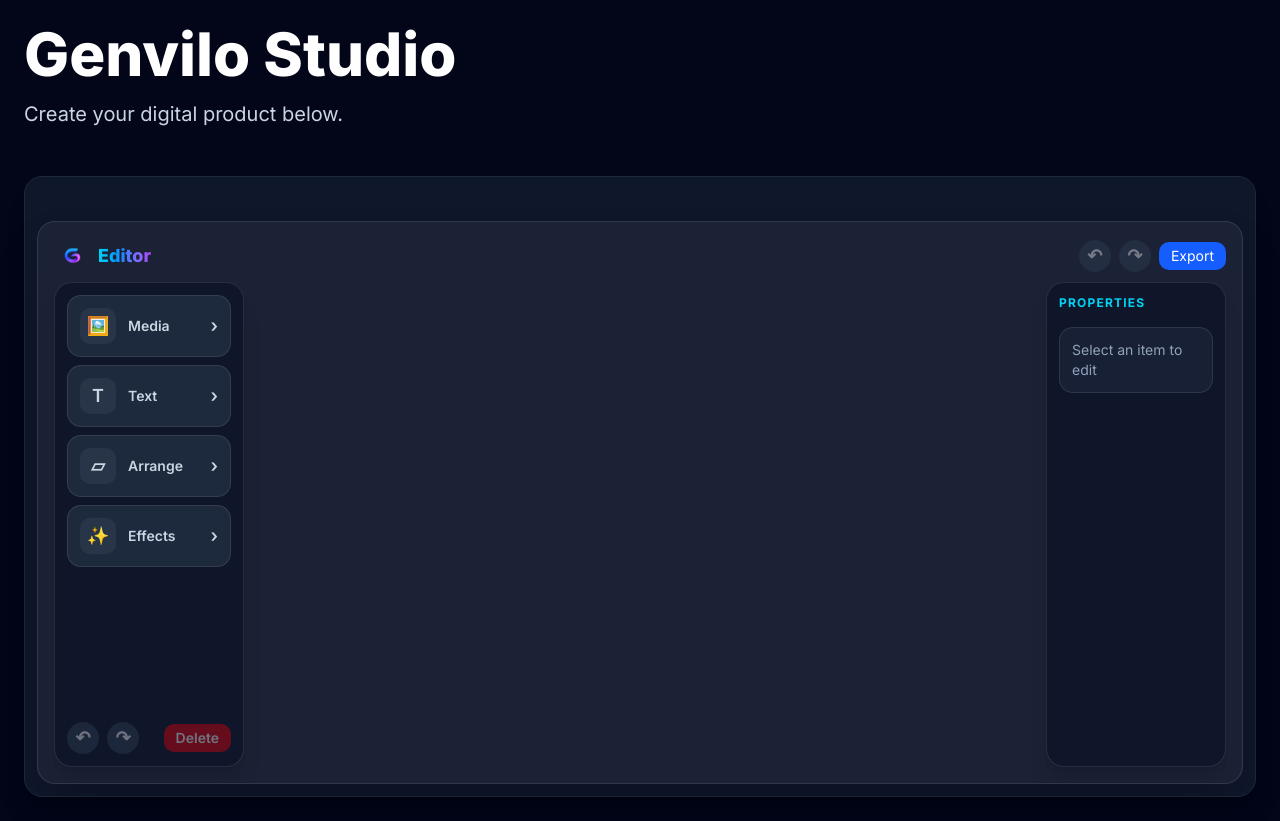
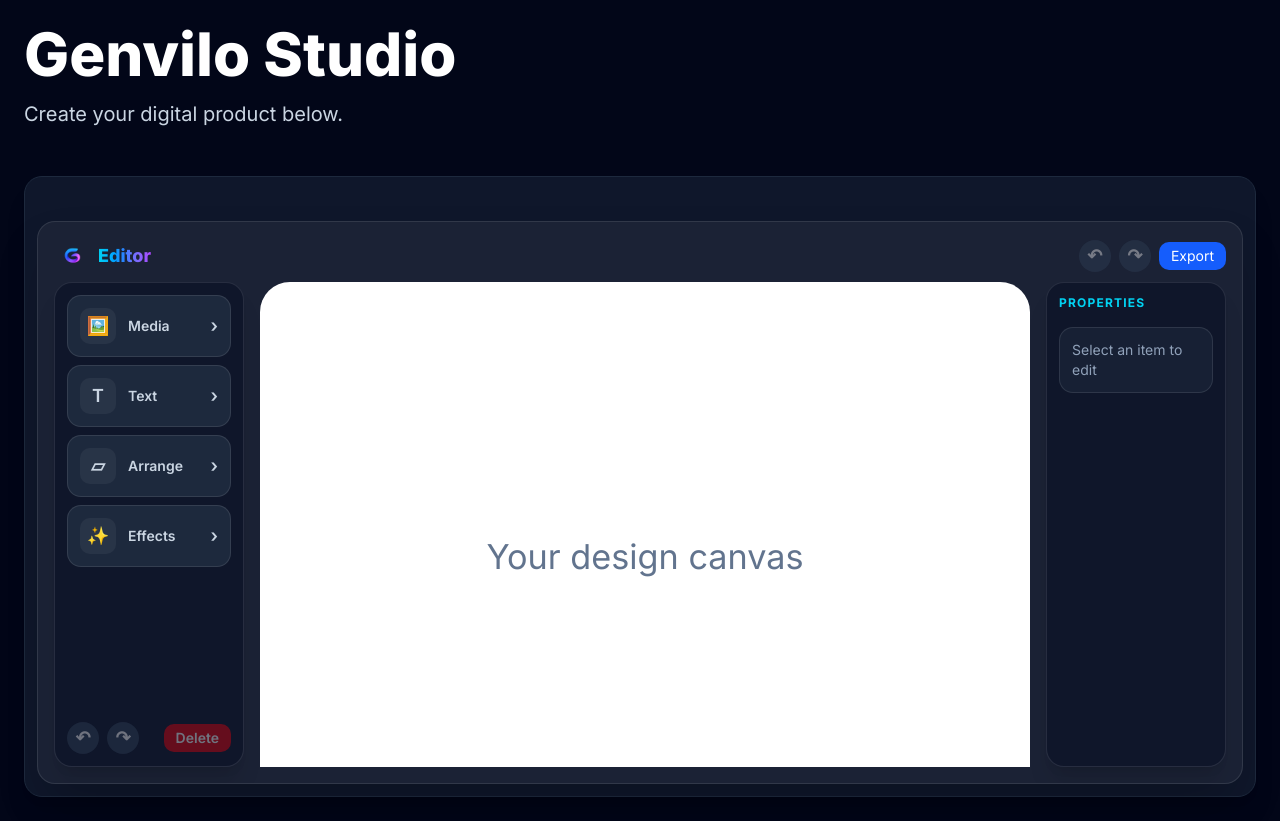
Before and after one commit to Stewey95/yourdesign, a Next.js app: page /create in a window 1280 px wide. Built offline with nearby package versions, Linux system fonts and the light colour scheme; a web font is replaced by a local one.

Commit message:
Fix desktop canvas visibility and width scaling

```diff
--- a/components/editor/EditorCanvas.tsx
+++ b/components/editor/EditorCanvas.tsx
@@ -89,13 +89,20 @@ export default function EditorCanvas({
 
     if (!workspace) return;
 
-    const widthScale =
-      workspace.clientWidth / LOGICAL_CANVAS_WIDTH;
+    const workspaceStyle = window.getComputedStyle(workspace);
+    const horizontalPadding =
+      Number.parseFloat(workspaceStyle.paddingLeft) +
+      Number.parseFloat(workspaceStyle.paddingRight);
+    const usableWidth = Math.max(
+      0,
+      workspace.clientWidth - horizontalPadding
+    );
+
+    if (usableWidth === 0) return;
+
+    const widthScale = usableWidth / LOGICAL_CANVAS_WIDTH;
     const isDesktop = window.matchMedia("(min-width: 768px)").matches;
-    const heightScale = isDesktop && workspace.clientHeight > 0
-      ? workspace.clientHeight / LOGICAL_CANVAS_HEIGHT
-      : Number.POSITIVE_INFINITY;
-    const nextScale = Math.min(widthScale, heightScale);
+    const nextScale = widthScale;
 
     setIsDesktopLayout(isDesktop);
 
@@ -123,7 +130,7 @@ export default function EditorCanvas({
   }, [updateDisplayScale]);
 
   return (
-    <div className="order-first min-w-0 md:order-none md:grid md:h-full md:min-h-0 md:grid-rows-[auto_minmax(0,1fr)]">
+    <div className="order-first min-w-0 md:order-none md:flex md:h-full md:min-h-0 md:flex-col">
       {toolbar && (
         <div className="mb-1 hidden md:block">
           {toolbar}
@@ -132,11 +139,18 @@ export default function EditorCanvas({
 
       <div
         ref={workspaceRef}
-        className="relative w-full overflow-hidden md:h-full md:min-h-0"
+        className="relative w-full overflow-hidden md:min-h-0 md:flex-1 md:overflow-x-hidden md:overflow-y-auto md:px-2"
         style={{
           height: isDesktopLayout
             ? undefined
             : LOGICAL_CANVAS_HEIGHT * displayScale,
+        }}
+      >
+        <div
+          className="relative mx-auto"
+          style={{
+            width: LOGICAL_CANVAS_WIDTH * displayScale,
+            height: LOGICAL_CANVAS_HEIGHT * displayScale,
           }}
         >
           <div
@@ -149,12 +163,12 @@ export default function EditorCanvas({
             onPointerUp={onPointerUp}
             onPointerCancel={onPointerCancel}
             onPointerDown={onPointerDown}
-          className="absolute left-1/2 top-0 overflow-hidden rounded-xl bg-white text-slate-500 touch-none select-none"
+            className="absolute left-0 top-0 overflow-hidden rounded-xl bg-white text-slate-500 touch-none select-none"
             style={{
               width: LOGICAL_CANVAS_WIDTH,
               height: LOGICAL_CANVAS_HEIGHT,
-            transform: `translateX(-50%) scale(${displayScale})`,
-            transformOrigin: "top center",
+              transform: `scale(${displayScale})`,
+              transformOrigin: "top left",
               touchAction: "none",
               WebkitUserSelect: "none",
               userSelect: "none",
@@ -197,5 +211,6 @@ export default function EditorCanvas({
           </div>
         </div>
       </div>
+    </div>
   );
 }
```
Lines whose indentation alone changed are shown as unchanged.
